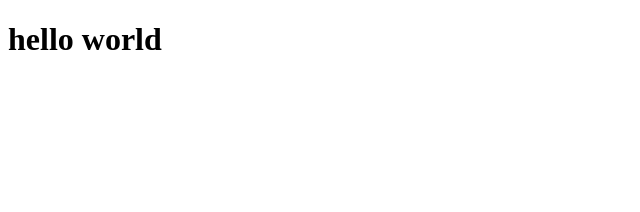
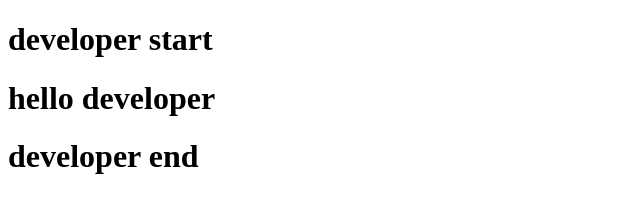
Before and after one commit to chauhan-suraj/git-example, a plain HTML site: page index.html in a window 1280 px wide. Shown: the whole page, without its empty margins (0-640 px from the left). Drawn offline with Linux system fonts and the light colour scheme.

Commit message:
dev title chenges

```diff
--- a/index.html
+++ b/index.html
@@ -6,6 +6,8 @@
     <title>Document</title>
 </head>
 <body >
-<h1>hello world</h1>
+<h1>developer start</h1>
+<h1>hello developer</h1>
+<h1>developer end</h1>
 </body>
 </html>
```
